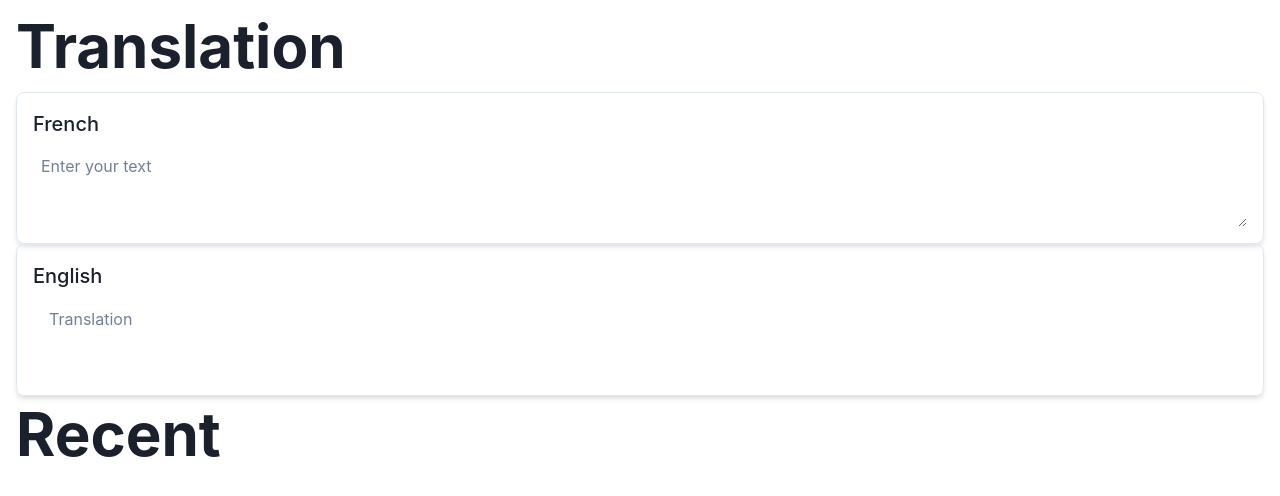
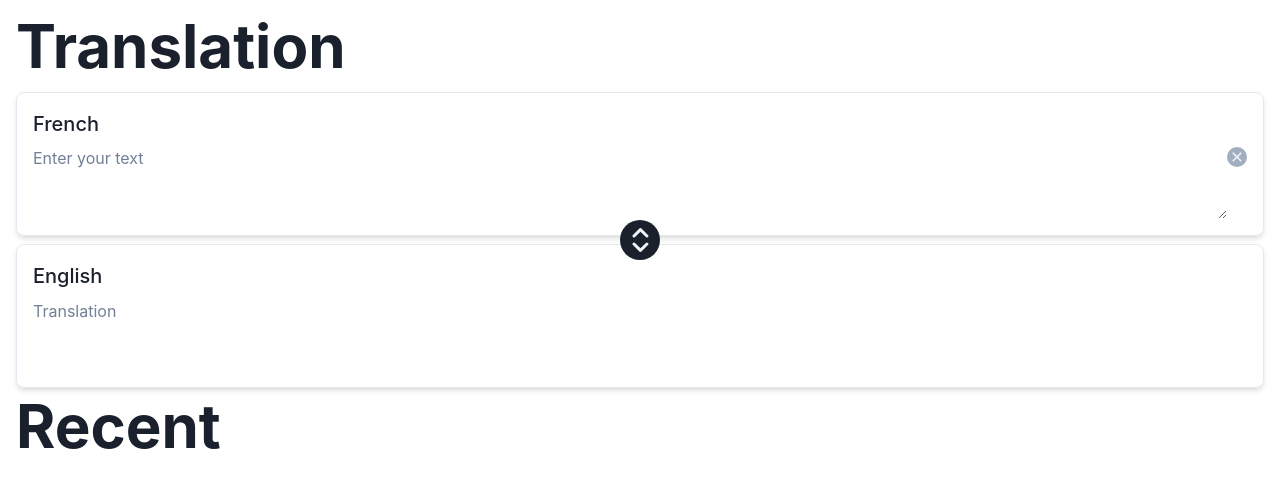
Before and after one commit to tesshuang/my-language-app, a Next.js app: page / in a window 1280 px wide. Shown: the top 496 px of the page. Built offline with nearby package versions, Linux system fonts and the light colour scheme.

Commit message:
Add icon pkg and update translate ui

```diff
--- a/package.json
+++ b/package.json
@@ -9,6 +9,7 @@
     "lint": "next lint"
   },
   "dependencies": {
+    "@chakra-ui/icons": "^2.1.1",
     "@chakra-ui/react": "^2.8.2",
     "@emotion/react": "^11.11.4",
     "@emotion/styled": "^11.11.5",
--- a/src/app/components/TextInput.tsx
+++ b/src/app/components/TextInput.tsx
@@ -1,16 +1,45 @@
-import { FormControl, FormLabel, Textarea, Text, Box } from "@chakra-ui/react";
+import {
+  FormControl,
+  FormLabel,
+  Textarea,
+  Text,
+  Box,
+  Flex,
+} from "@chakra-ui/react";
+import { CloseIcon } from "@chakra-ui/icons";
 
 export const TextInput = (props: { name?: string; isEditable?: boolean }) => {
   const { name, isEditable = false } = props;
+
   return (
     <div>
       <FormControl borderWidth="1px" borderRadius="lg" p={4} boxShadow="md">
-        <FormLabel fontSize="xl">{name}</FormLabel>
+        <FormLabel fontSize="xl" m={0}>
+          {name}
+        </FormLabel>
         {isEditable ? (
-          <Textarea placeholder="Enter your text" border="none" p={2} />
+          <Flex>
+            <Textarea
+              placeholder="Enter your text"
+              border="none"
+              py={2}
+              px={0}
+              flex="1"
+            />
+            <CloseIcon
+              mt={2}
+              boxSize={5}
+              focusable={true}
+              bgColor="gray.400"
+              color="gray.100"
+              borderRadius="50%"
+              p={1}
+              aria-label="reset text input"
+            />
+          </Flex>
         ) : (
-          <Box p={2} minHeight={20}>
-            <Text fontSize="md" color="gray.500" px={2}>
+          <Box minHeight={20}>
+            <Text fontSize="md" color="gray.500" py={2}>
               Translation
             </Text>
           </Box>
--- a/src/app/components/Translation.tsx
+++ b/src/app/components/Translation.tsx
@@ -1,10 +1,25 @@
+"use client";
+import { Box, AbsoluteCenter } from "@chakra-ui/react";
 import { TextInput } from "./TextInput";
+import { ArrowUpDownIcon } from "@chakra-ui/icons";
 
 export const Translation = () => {
   return (
-    <div>
+    <Box position="relative">
       <TextInput name="French" isEditable />
+      <AbsoluteCenter axis="both" zIndex={1}>
+        <ArrowUpDownIcon
+          boxSize={10}
+          focusable={true}
+          bgColor="gray.800"
+          color="gray.100"
+          borderRadius="50%"
+          p={2}
+          aria-label="switch the tranlsation"
+        />
+      </AbsoluteCenter>
+      <Box p={1} />
       <TextInput name="English" />
-    </div>
+    </Box>
   );
 };
```
Also changed, not shown: src/app/globals.css (deleted, +0 -24 lines), 1 other file (tests, documents, lock files or other folders).
